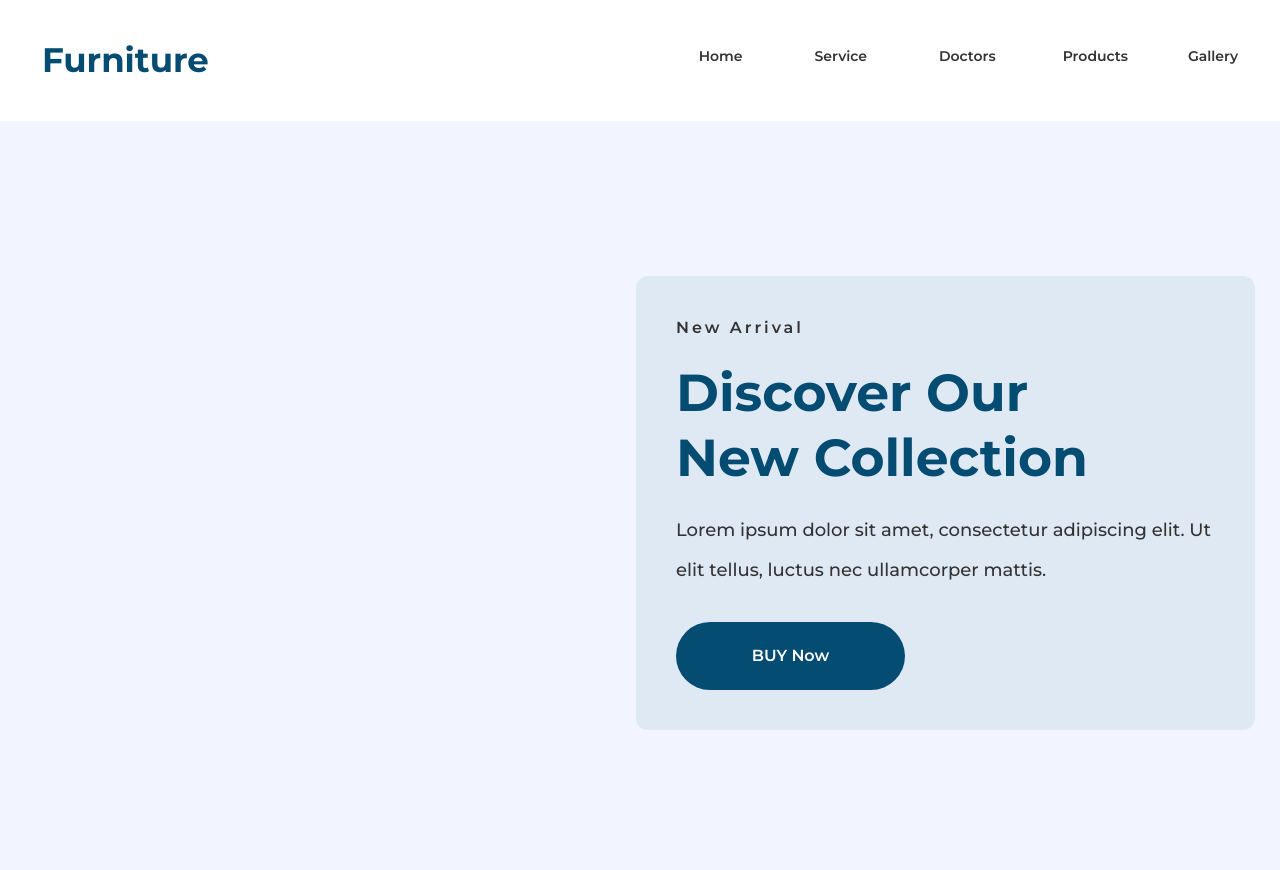
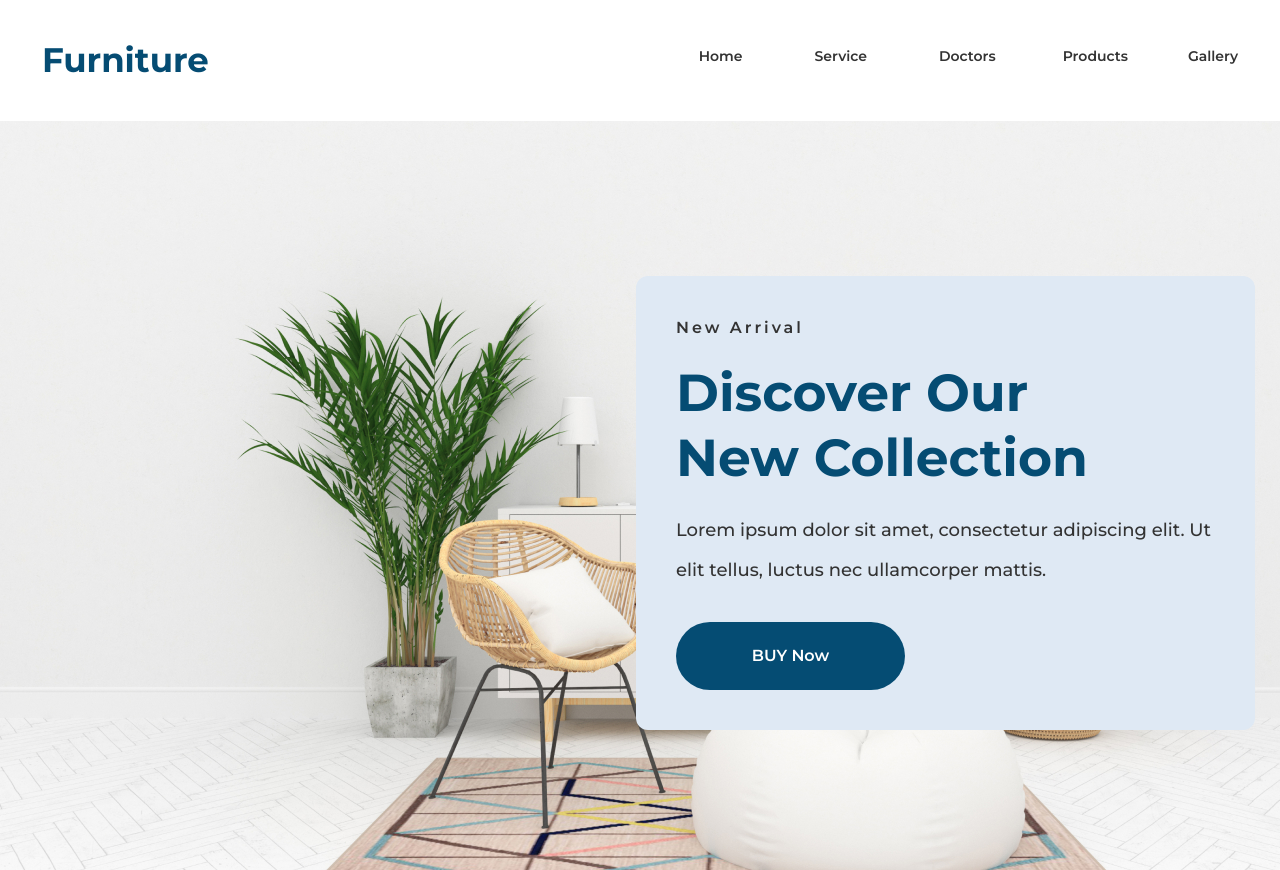
Before and after one commit to YaxyobekUz/furniture, a website: page index.html in a window 1280 px wide. Shown: the top 870 px of the page. Drawn offline with Linux system fonts and the light colour scheme.

Commit message:
added hero background image

```diff
--- a/index.html
+++ b/index.html
@@ -38,7 +38,7 @@
 
     <!-- hero  -->
 
-    <section class="bg-light-blue pt-155 pb-150">
+    <section class="bg-light-blue pt-155 pb-150 bg-[url(../images/hero-background-img.jpg)]">
       <div class="w-full mx-auto max-w-1270 px-5 flex justify-end">
         <!-- item 1 -->
         <div class="flex flex-col bg-hero-light-blue rounded-xl p-10 pr-11">
```
Also changed, not shown: dist/output.css.
